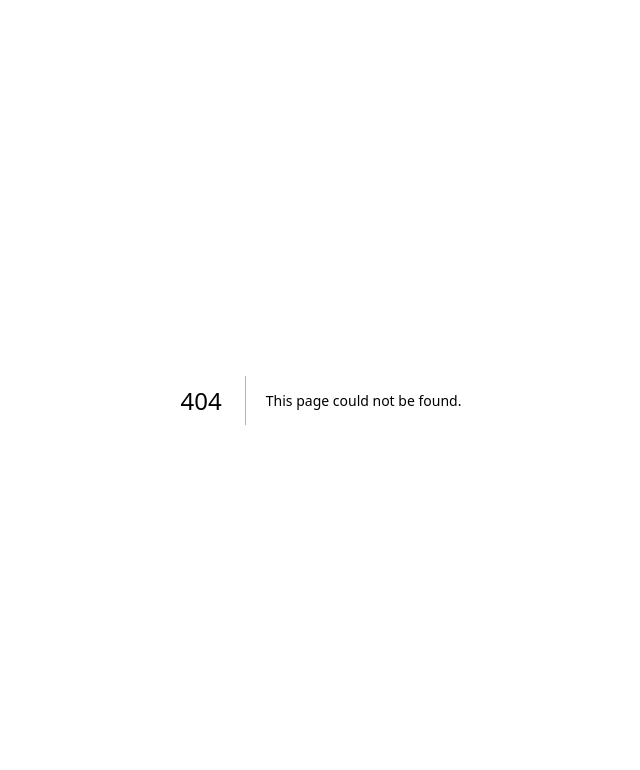
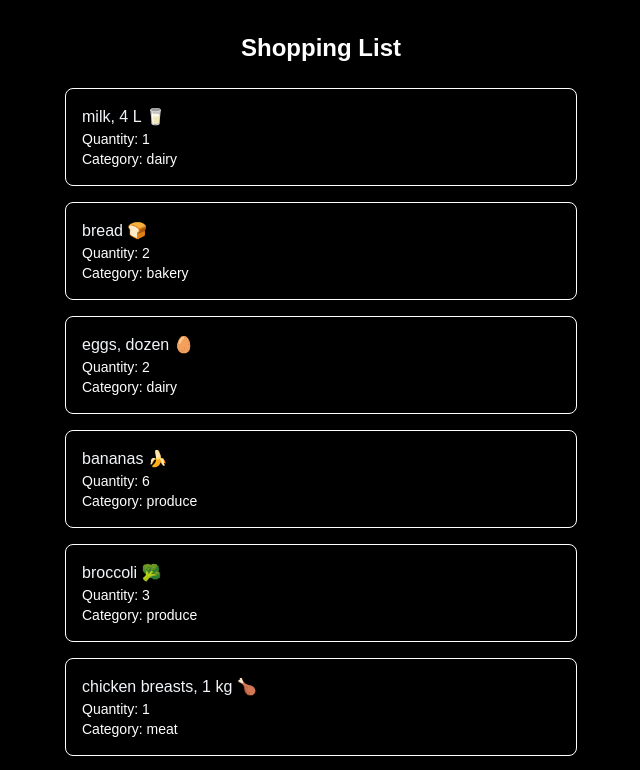
Before and after one commit to DilshanSandhu/cprg306-assignments, a Next.js app: page /week-3 in a window 1280 px wide. Before the commit this address had no page. Shown: the top 770 px of the page, without its empty margins (319-959 px from the left). Built offline with nearby package versions, Linux system fonts and the light colour scheme.

Commit message:
Week 3 updated and added files commit

```diff
--- a/app/layout.js
+++ b/app/layout.js
@@ -12,7 +12,7 @@ const geistMono = Geist_Mono({
 });
 
 export const metadata = {
-  title: "Create Next App",
+  title: "Shopping List",
   description: "Generated by create next app",
 };
 
--- a/app/page.js
+++ b/app/page.js
@@ -5,7 +5,7 @@ export default function Home() {
     <main>
       <h1>CPRG 306: Web Development 2 - Assignments</h1>
 
-      <p><Link href="/week-2">Go to Week 2</Link></p>
+      <p><Link href="/week-2">Go to Week 2</Link> {">"} <Link href="/week-3">Go to Week 3</Link> </p>
     </main>
   );
 }
--- /dev/null
+++ b/app/week-3/GroceryItem.js
@@ -0,0 +1,17 @@
+export default function GroceryItem({name, quantity, category})
+{
+    return (
+        <li className="border border-white-400 rounded-lg p-4">
+            <p className="text-slate-100">
+                {name}
+            </p>
+
+            <p className="text-sm text-white-500">
+                Quantity: {quantity}
+            </p>
+            <p className="text-sm text-white-500">
+                Category: {category}
+            </p>
+        </li>
+    );
+}
--- /dev/null
+++ b/app/week-3/GroceryItemList.js
@@ -0,0 +1,91 @@
+import GroceryItem from "./GroceryItem";
+
+export default function GroceryItemList()
+{
+    const item1 = {
+        name: "milk, 4 L 🥛",
+        quantity: 1,
+        category: "dairy",
+    };
+
+    const item2 = {
+        name: "bread 🍞",
+        quantity: 2,
+        category: "bakery",
+    };
+
+    const item3 = {
+        name: "eggs, dozen 🥚",
+        quantity: 2,
+        category: "dairy",
+    };
+
+    const item4 = {
+        name: "bananas 🍌",
+        quantity: 6,
+        category: "produce",
+    };
+
+    const item5 = {
+        name: "broccoli 🥦",
+        quantity: 3,
+        category: "produce",
+    };
+
+    const item6 = {
+        name: "chicken breasts, 1 kg 🍗",
+        quantity: 1,
+        category: "meat",
+    };
+
+    const item7 = {
+        name: "pasta sauce 🍝",
+        quantity: 3,
+        category: "canned goods",
+    };
+
+    const item8 = {
+        name: "spaghetti, 454 g 🍝",
+        quantity: 2,
+        category: "dry goods",
+    };
+
+    const item9 = {
+        name: "toilet paper, 12 pack 🧻",
+        quantity: 1,
+        category: "household",
+    };
+
+    const item10 = {
+        name: "paper towels, 6 pack",
+        quantity: 1,
+        category: "household",
+    };
+
+    const item11 = {
+        name: "dish soap 🍽️",
+        quantity: 1,
+        category: "household",
+    };
+
+    const item12 = {
+        name: "hand soap 🧼",
+        quantity: 4,
+        category: "household",
+    };
+
+    const items = [item1, item2, item3, item4, item5, item6, item7, item8, item9, item10, item11, item12];
+
+    return (
+        <ul className="space-y-4 max-w-lg w-500">
+            {items.map((item, index) => (
+                <GroceryItem
+                    key = {index}
+                    name = {item.name}
+                    quantity = {item.quantity}
+                    category = {item.category}
+                />
+            ))}
+        </ul>
+    );
+}
--- /dev/null
+++ b/app/week-3/page.js
@@ -0,0 +1,13 @@
+import GroceryItemList from "./GroceryItemList";
+
+export default function Page() {
+    return (
+        <main className="min-h-screen bg-black text-white p-8">
+            <h1 className="text-2xl font-semibold mb-6 text-center">Shopping List</h1>
+
+            <div className="flex justify-center">
+            <GroceryItemList />
+            </div>
+        </main>
+    );
+}
```
